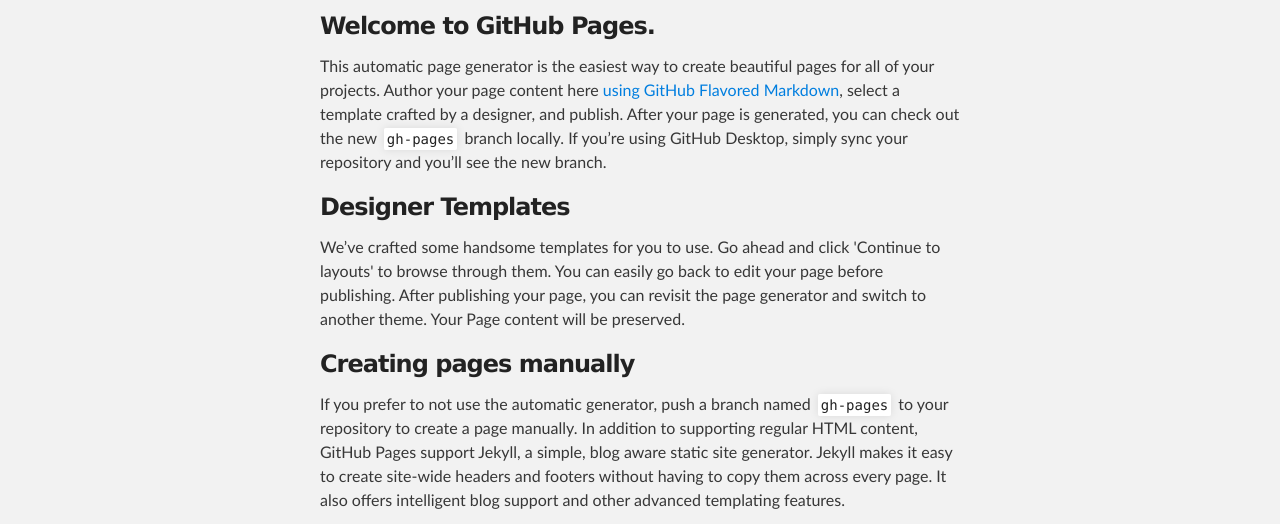
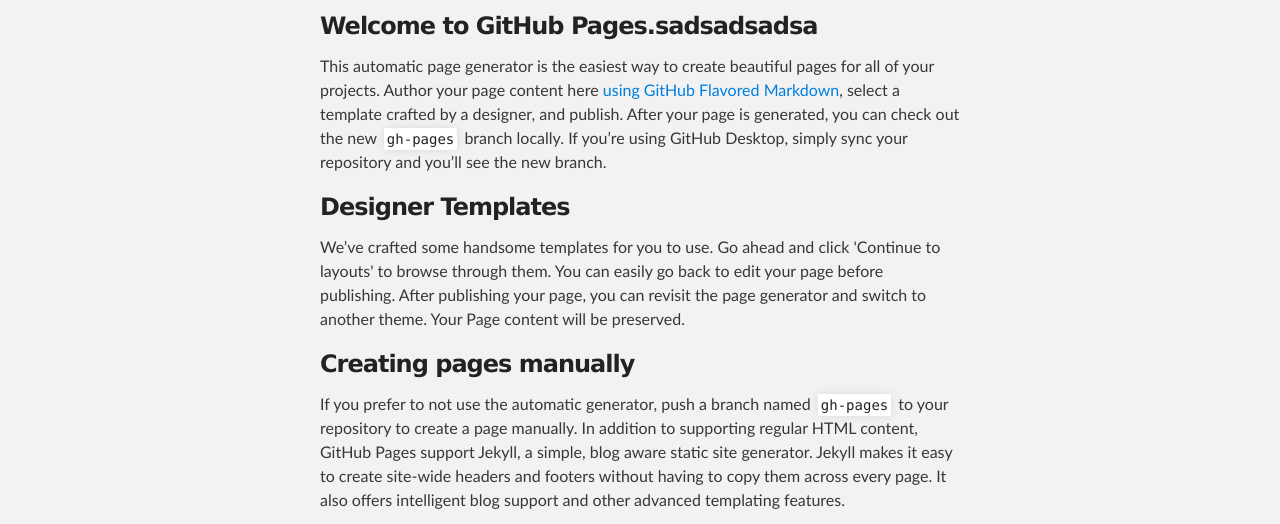
Before and after one commit to yuyang041060120/react-reflux, a website: page index.html in a window 1280 px wide. Shown: the part 252-776 px from the top of the page. Drawn offline with Linux system fonts and the light colour scheme.

Commit message:
ewfr
dsf

```diff
--- a/index.html
+++ b/index.html
@@ -32,7 +32,7 @@
     <div id="main_content_wrap" class="outer">
       <section id="main_content" class="inner">
         <h3>
-<a id="welcome-to-github-pages" class="anchor" href="#welcome-to-github-pages" aria-hidden="true"><span aria-hidden="true" class="octicon octicon-link"></span></a>Welcome to GitHub Pages.</h3>
+<a id="welcome-to-github-pages" class="anchor" href="#welcome-to-github-pages" aria-hidden="true"><span aria-hidden="true" class="octicon octicon-link"></span></a>Welcome to GitHub Pages.sadsadsadsa</h3>
 
 <p>This automatic page generator is the easiest way to create beautiful pages for all of your projects. Author your page content here <a href="https://guides.github.com/features/mastering-markdown/">using GitHub Flavored Markdown</a>, select a template crafted by a designer, and publish. After your page is generated, you can check out the new <code>gh-pages</code> branch locally. If you’re using GitHub Desktop, simply sync your repository and you’ll see the new branch.</p>
 
```
